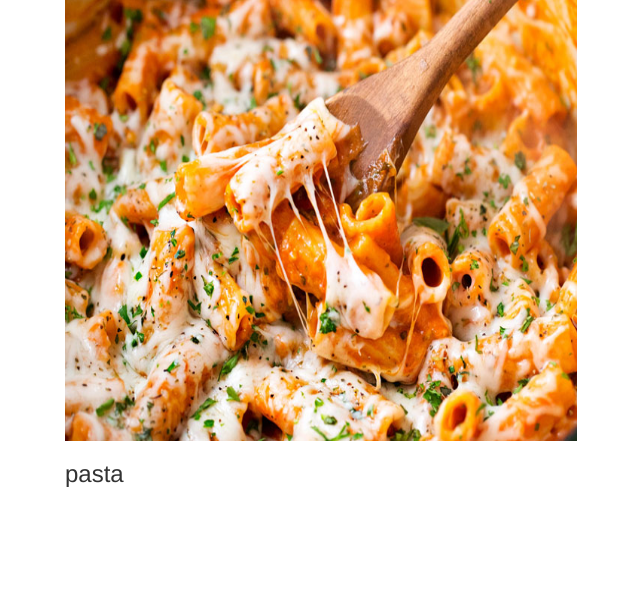
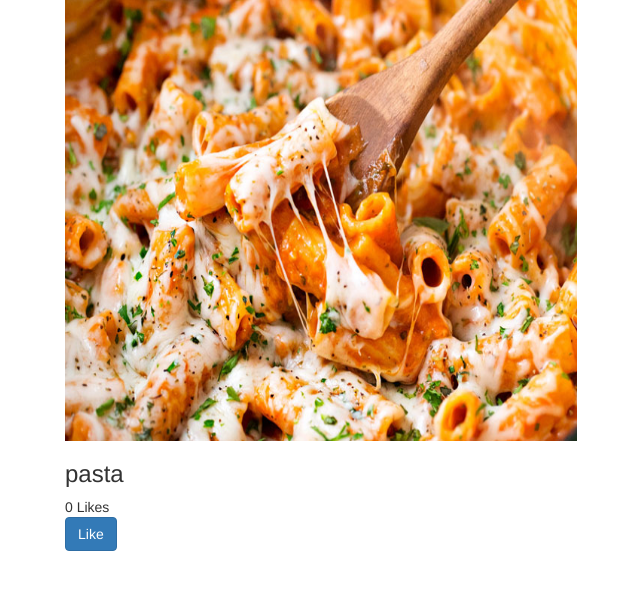
Before and after one commit to afrida67/Django-photo-uploading-website, a Django app: page /gallery/2 in a window 1280 px wide. Shown: the part 93-694 px from the top of the page, without its empty margins (127-767 px from the left). Run offline with Django 3.2, Linux system fonts and the light colour scheme; data comes from the database, SQL or seed files in the repository; both versions use the stored data as it was after the commit; some libraries are stand-ins or nearby versions.

Commit message:
like and dislike added

```diff
--- a/gallery/models.py
+++ b/gallery/models.py
@@ -15,5 +15,8 @@ class Album(models.Model):
     def __str__(self):
         return self.caption
 
+    def total_likes(self):
+        return self.likes.count()
+
     def get_absolute_url(self):
-        return reverse('gallery:detail', kwargs={"pk": self.pk})
+        return reverse('gallery:detail', kwargs={"album_id": self.pk})
--- a/gallery/templates/gallery/detail.html
+++ b/gallery/templates/gallery/detail.html
@@ -19,6 +19,18 @@
         </form>
       {% endif %}
 
+  {{ total_likes}} Like{{ total_likes|pluralize }}
+
+      <!--like option adding-->
+        <form action="{% url 'gallery:like_post' %}" method="post" >
+              {% csrf_token %}
+              {% if is_liked %}
+            <button type="submit" name="album_id" value="{{album.id}}" class="btn btn-danger">DisLike</button>
+             {% else %}
+                <button type="submit" name="album_id" value="{{album.id}}" class="btn btn-primary">Like</button>
+              {% endif %}
+        </form>
+
     </div>
 
 
--- a/gallery/urls.py
+++ b/gallery/urls.py
@@ -7,10 +7,14 @@ app_name = 'gallery'
 urlpatterns = [
     #/gallery/
     path('', views.IndexView.as_view(), name='index'), #consider that class as_view
-    path('<pk>',views.DetailView.as_view(), name='detail'),
+    #path('<pk>',views.DetailView.as_view(), name='detail'),
+    path('<int:album_id>',views.detail, name='detail'),
     # /gallery/album/add
   #  path('album/add',views.AlbumCreate.as_view(), name='album-add'),
+    path('likes/',views.like_post, name='like_post'),
     path('create/',views.album_create,name='create'),
     # /gallery/album/1/delete
     path('album<pk>/delete',views.AlbumDelete.as_view(), name='album-delete'),
+    #like
+
 ]
--- a/gallery/views.py
+++ b/gallery/views.py
@@ -6,6 +6,8 @@ from django.contrib.auth.decorators import login_required
 from . import forms
 from django.shortcuts import render, redirect
 from django.shortcuts import get_object_or_404
+from django.http import HttpResponseRedirect
+
 class IndexView(generic.ListView):
     template_name = 'gallery/index.html'
     # by default  context_object_name is object_list
@@ -13,10 +15,11 @@ class IndexView(generic.ListView):
 
     def get_queryset(self):
         return Album.objects.all().order_by('-date')
-
+'''
 class DetailView(generic.DetailView):
         model = Album
         template_name = 'gallery/detail.html'
+'''
 
 class AlbumDelete(DeleteView):
         model = Album
@@ -36,3 +39,33 @@ def album_create(request):
       else:
              form = forms.CreatePhoto()
       return render(request,'gallery/upload.html',{'form':form})
+
+def detail(request,album_id):
+        album = get_object_or_404(Album, pk=album_id)
+        is_liked = False
+        if album.likes.filter(id=request.user.id).exists():
+              is_liked = True
+        context = {
+                'album' : album,
+                'is_liked' : is_liked,
+                'total_likes': album.total_likes(),
+        }
+        return render(request, 'gallery/detail.html', context)
+
+
+def like_post(request):
+    album = get_object_or_404(Album, id=request.POST.get('album_id'))
+    if album.likes.filter(id=request.user.id).exists():
+          album.likes.remove(request.user)
+          is_liked = False
+    else:
+        album.likes.add(request.user)
+        is_liked = True
+    return HttpResponseRedirect(album.get_absolute_url())
+
+
+'''def like_post(request):
+        post = get_object_or_404(Album, id=request.POST.get('album_id'))
+        post.likes.add(request.user)
+        return HttpResponseRedirect(post.get_absolute_url())
+'''
```
Also changed, not shown: db.sqlite3.
